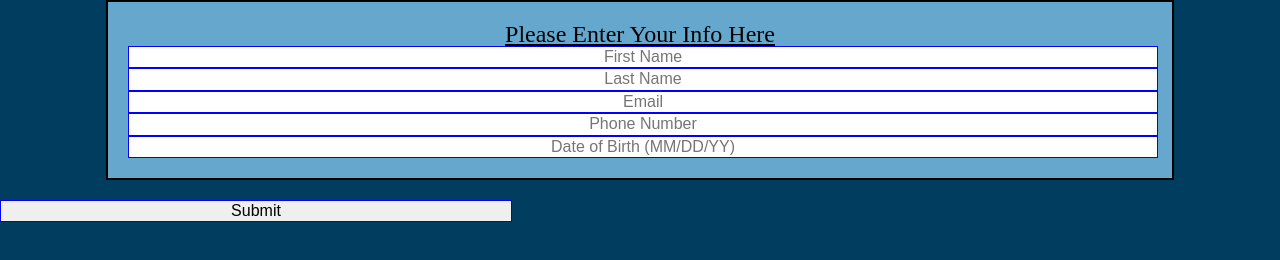
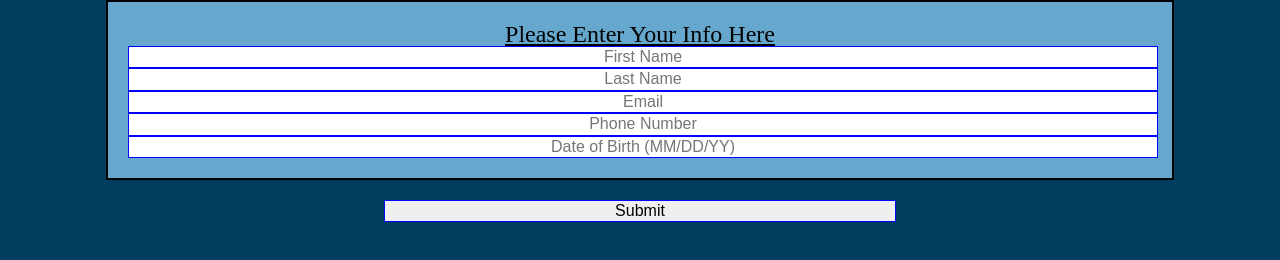
Before and after one commit to ITMD-362-Org-AHyder/Lab2, a plain HTML site: page index.html in a window 1280 px wide. Drawn offline with Linux system fonts and the light colour scheme.

Commit message:
Made changes to center submit
submit button was not centering but should now

```diff
--- a/css/screen.css
+++ b/css/screen.css
@@ -29,6 +29,8 @@ input{
 	width: 100%;
 	display: block;
 	margin: 20px 0;
+	margin-right: auto;
+	margin-left: auto;
 }
 @media screen and (min-width: 480px){
 	#formContainer{
@@ -39,8 +41,6 @@ input{
 	}
 	#submit{
 		width: 60%;
-		display: block;
-		margin: 20px 0;
 	}
 	label{
 		font-size: 1.5em;
@@ -58,8 +58,6 @@ input{
 	}
 	#submit{
 		width: 40%;
-		display: block;
-		margin: 20px 0;
 	}
 	input{
 		display: block;
```
